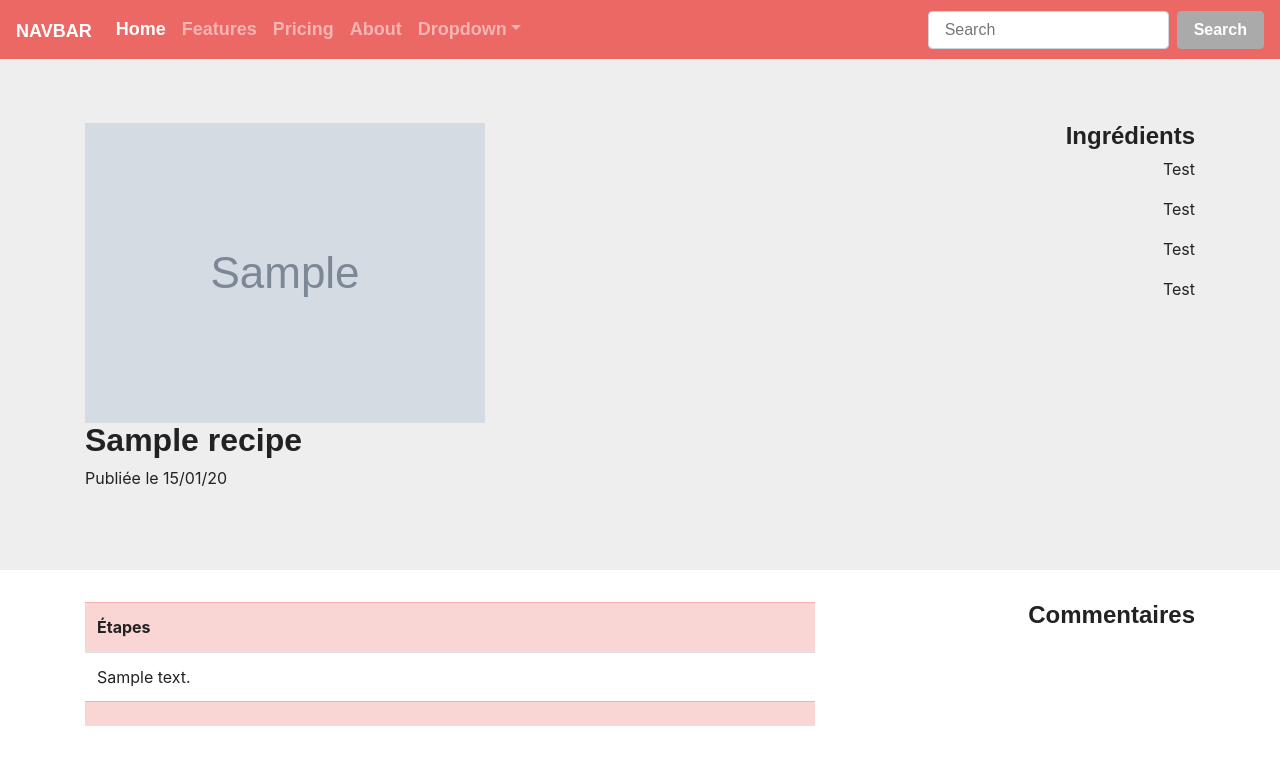
After one commit to Bouclette-B/gordons_recipes, a Symfony app: template templates/front_office/show.html.twig in a window 1280 px wide. The commit adds this page. Shown: the top 765 px of the page. Run offline with Twig, Linux system fonts and the light colour scheme; the template is opened without the code that fills it: most values are stand-ins (such as "Sample title", 1, 10 or a date in 2020); grey boxes marked "Sample" are stand-in pictures; some libraries are stand-ins or nearby versions; some web fonts are replaced.

Commit message:
Je crois qu'il faut commit pour push

```diff
--- a/src/Entity/Ingredient.php
+++ b/src/Entity/Ingredient.php
@@ -25,7 +25,7 @@ class Ingredient
     private $name;
 
     /**
-     * @ORM\ManyToMany(targetEntity=Recipe::class, mappedBy="Ingredients")
+     * @ORM\ManyToMany(targetEntity=Recipe::class, mappedBy="ingredients")
      * @ORM\JoinTable(
      *     name="recipe_ingredient",
      *     joinColumns={
--- a/src/Entity/Recipe.php
+++ b/src/Entity/Recipe.php
@@ -165,9 +165,11 @@ class Recipe
 
     public function addIngredient(Ingredient $ingredient): self
     {
-        if (!$this->ingredients->contains($ingredient)) {
-            $this->ingredients[] = $ingredient;
+        if ($this->ingredients != null){
+            if (!$this->ingredients->contains($ingredient)) {
+                $this->ingredients[] = $ingredient;
         }
+    }
 
         return $this;
     }
--- a/templates/base.html.twig
+++ b/templates/base.html.twig
@@ -1,12 +1,69 @@
 <!DOCTYPE html>
 <html>
+
 <head>
     <meta charset="UTF-8">
-        <title>{% block title %}Welcome!{% endblock %}</title>
+    <title>
+        {% block title %}Welcome!
+        {% endblock %}
+    </title>
+
+    <link rel="stylesheet" href="https://cdn.jsdelivr.net/npm/bootstrap@4.5.3/dist/css/bootstrap.min.css"
+        integrity="sha384-TX8t27EcRE3e/ihU7zmQxVncDAy5uIKz4rEkgIXeMed4M0jlfIDPvg6uqKI2xXr2" crossorigin="anonymous">
+        <link rel="stylesheet" href="https://bootswatch.com/4/journal/bootstrap.min.css">
     {% block stylesheets %}{% endblock %}
 </head>
+
 <body>
+    <nav class="navbar navbar-expand-lg navbar-dark bg-primary">
+        <a class="navbar-brand" href="#">Navbar</a>
+        <button class="navbar-toggler" type="button" data-toggle="collapse" data-target="#navbarColor01"
+            aria-controls="navbarColor01" aria-expanded="false" aria-label="Toggle navigation">
+            <span class="navbar-toggler-icon"></span>
+        </button>
+
+        <div class="collapse navbar-collapse" id="navbarColor01">
+            <ul class="navbar-nav mr-auto">
+                <li class="nav-item active">
+                    <a class="nav-link" href="#">Home
+                        <span class="sr-only">(current)</span>
+                    </a>
+                </li>
+                <li class="nav-item">
+                    <a class="nav-link" href="#">Features</a>
+                </li>
+                <li class="nav-item">
+                    <a class="nav-link" href="#">Pricing</a>
+                </li>
+                <li class="nav-item">
+                    <a class="nav-link" href="#">About</a>
+                </li>
+                <li class="nav-item dropdown">
+                    <a class="nav-link dropdown-toggle" data-toggle="dropdown" href="#" role="button"
+                        aria-haspopup="true" aria-expanded="false">Dropdown</a>
+                    <div class="dropdown-menu">
+                        <a class="dropdown-item" href="#">Action</a>
+                        <a class="dropdown-item" href="#">Another action</a>
+                        <a class="dropdown-item" href="#">Something else here</a>
+                        <div class="dropdown-divider"></div>
+                        <a class="dropdown-item" href="#">Separated link</a>
+                    </div>
+                </li>
+            </ul>
+            <form class="form-inline my-2 my-lg-0">
+                <input class="form-control mr-sm-2" type="text" placeholder="Search">
+                <button class="btn btn-secondary my-2 my-sm-0" type="submit">Search</button>
+            </form>
+        </div>
+    </nav>
     {% block body %}{% endblock %}
+    <script src="https://code.jquery.com/jquery-3.5.1.slim.min.js"
+        integrity="sha384-DfXdz2htPH0lsSSs5nCTpuj/zy4C+OGpamoFVy38MVBnE+IbbVYUew+OrCXaRkfj"
+        crossorigin="anonymous"></script>
+    <script src="https://cdn.jsdelivr.net/npm/bootstrap@4.5.3/dist/js/bootstrap.bundle.min.js"
+        integrity="sha384-ho+j7jyWK8fNQe+A12Hb8AhRq26LrZ/JpcUGGOn+Y7RsweNrtN/tE3MoK7ZeZDyx"
+        crossorigin="anonymous"></script>
     {% block javascripts %}{% endblock %}
 </body>
+
 </html>
--- /dev/null
+++ b/templates/front_office/show.html.twig
@@ -0,0 +1,55 @@
+{% extends 'base.html.twig' %}
+
+{% block title %}{% endblock %}
+
+{% block body %}
+<div class="jumbotron jumbotron-fluid">
+    <div class="container">
+        <div class="row">
+            <div class="col">
+                <img src="{{ recipe.picture }}" alt="recipe picture" />
+                <h2>{{ recipe.name }}</h2>
+            </div>
+            <div class="col" style="text-align: right;">
+                <h4>Ingrédients</h4>
+                <p>Test</p>
+                <p>Test</p>
+                <p>Test</p>
+                <p>Test</p>
+            </div>
+        </div>
+        <div class="row">
+            <div class="col">
+                <p>Publiée le {{ recipe.createdAt | date('d/m/y')}}</p>
+            </div>
+        </div>
+    </div>
+</div>
+<div class="container">
+    <div class="row">
+        <div class="col-8">
+            <table class="table table-hover">
+                <thead>
+                    <tr class="table-primary">
+                        <th scope="row">Étapes</th>
+                    </tr>
+                </thead>
+                <tbody>
+                    {% for step in recipe.steps %}
+                    <tr>
+                        <td>{{step.content | raw}}</td>
+                    </tr>
+                    {% endfor %}
+                    <tr class="table-primary">
+                        <td></td>
+                    </tr>
+
+                </tbody>
+            </table>
+        </div>
+        <div class="col-4">
+            <h4 style="text-align: right;">Commentaires</h4>
+        </div>
+    </div>
+</div>
+{% endblock %}
```
Also changed, not shown: src/Controller/FrontOfficeController.php (added, +23 -0 lines), 4 other files. Lines whose indentation alone changed are shown as unchanged.
